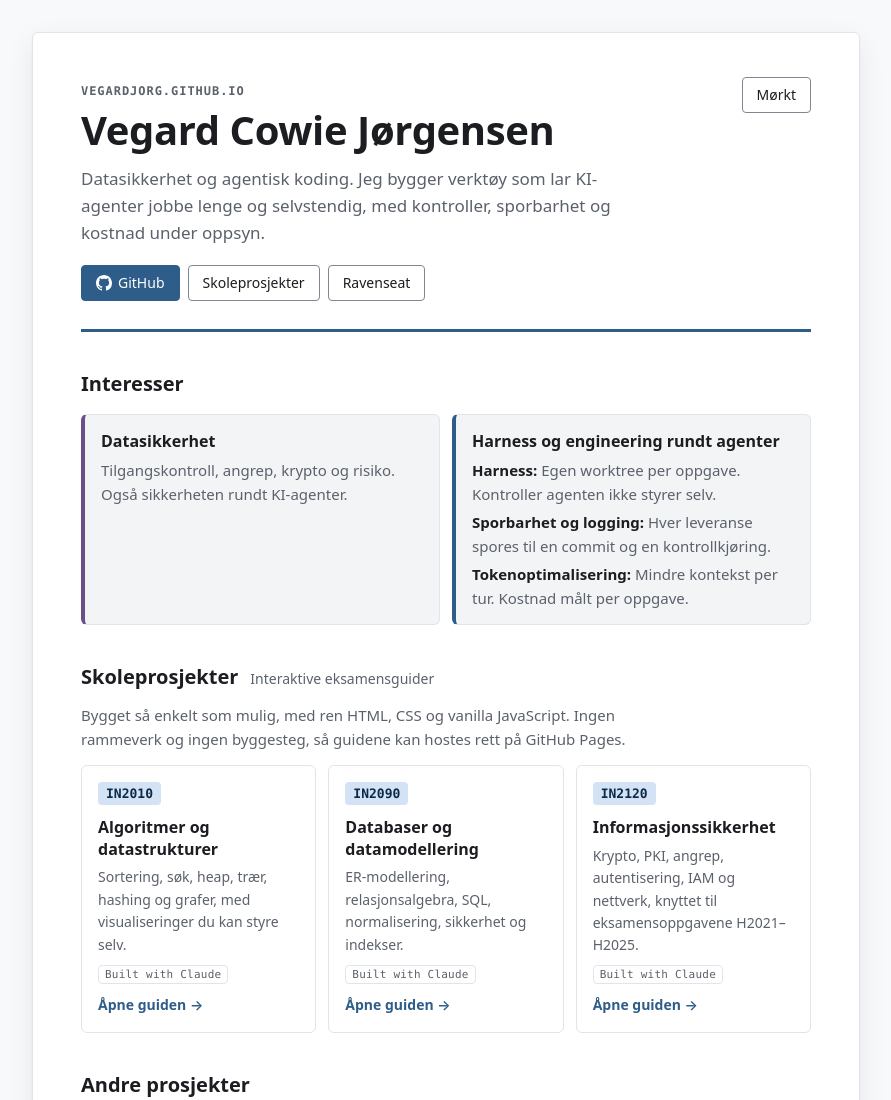
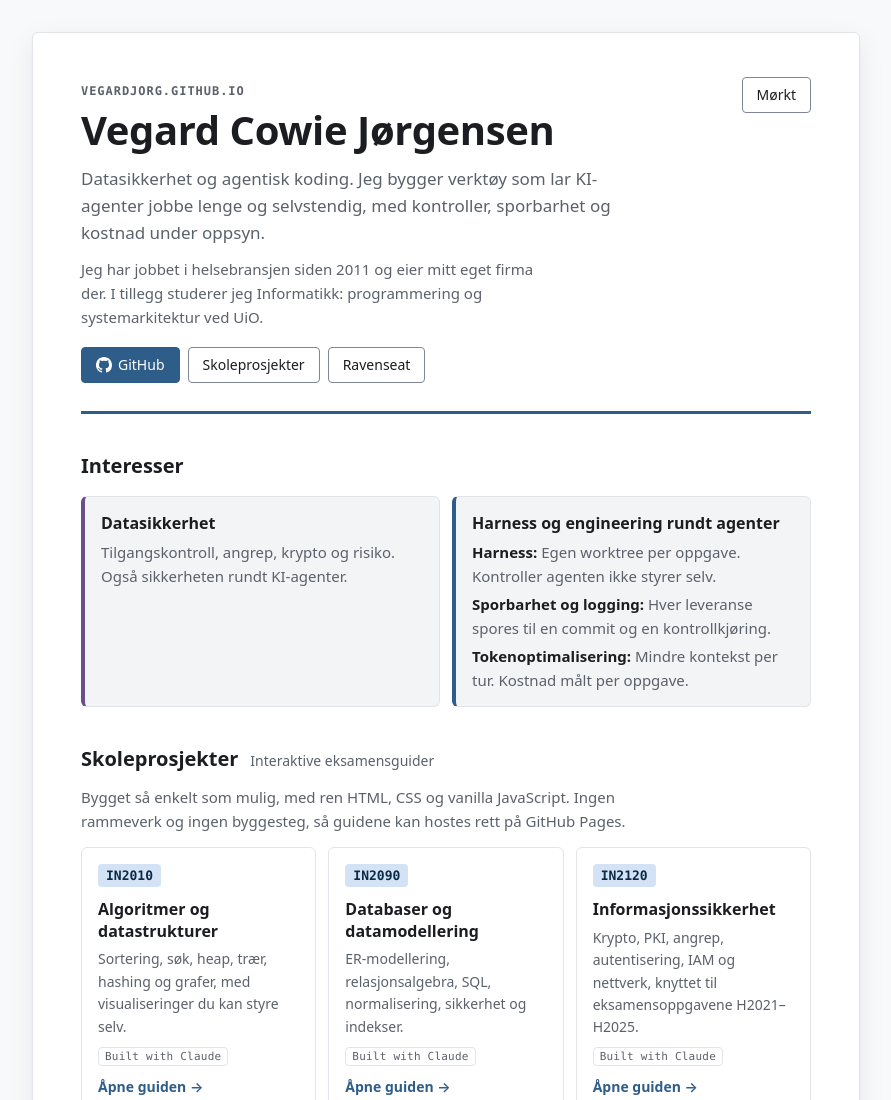
Before and after one commit to vegardjorg/vegardjorg.github.io, a plain HTML site: page index.html in a window 1280 px wide. Shown: the top 1100 px of the page, without its empty margins (194-1085 px from the left). Drawn offline with Linux system fonts and the light colour scheme.

Commit message:
Kort om bakgrunn under ingressen
Co-Authored-By: Claude Opus 5.5 <noreply@anthropic.com>

```diff
--- a/index.html
+++ b/index.html
@@ -102,6 +102,7 @@
     .mono-tag { display: inline-block; font: 600 12px/1 var(--font-mono); letter-spacing: .08em; text-transform: uppercase; color: var(--on-surface-variant); margin: 0 0 10px; }
     h1 { font-size: clamp(28px, 5vw, 40px); line-height: 1.15; letter-spacing: -.01em; margin: 0 0 12px; }
     .lead { margin: 0; max-width: 56ch; color: var(--on-surface-variant); font-size: 17px; }
+    .about { margin: 10px 0 0; max-width: 56ch; font-size: 15px; color: var(--on-surface-variant); }
     .links { display: flex; flex-wrap: wrap; gap: 8px; margin-top: 18px; }
 
     .btn {
@@ -270,6 +271,7 @@
           <p class="mono-tag">vegardjorg.github.io</p>
           <h1>Vegard Cowie Jørgensen</h1>
           <p class="lead">Datasikkerhet og agentisk koding. Jeg bygger verktøy som lar KI-agenter jobbe lenge og selvstendig, med kontroller, sporbarhet og kostnad under oppsyn.</p>
+          <p class="about">Jeg har jobbet i helsebransjen siden 2011 og eier mitt eget firma der. I tillegg studerer jeg Informatikk: programmering og systemarkitektur ved UiO.</p>
           <div class="links">
             <a class="btn primary" href="https://github.com/vegardjorg">
               <svg viewBox="0 0 16 16" aria-hidden="true" fill="currentColor"><path d="M8 0C3.58 0 0 3.58 0 8c0 3.54 2.29 6.53 5.47 7.59.4.07.55-.17.55-.38 0-.19-.01-.82-.01-1.49-2.01.37-2.53-.49-2.69-.94-.09-.23-.48-.94-.82-1.13-.28-.15-.68-.52-.01-.53.63-.01 1.08.58 1.23.82.72 1.21 1.87.87 2.33.66.07-.52.28-.87.51-1.07-1.78-.2-3.64-.89-3.64-3.95 0-.87.31-1.59.82-2.15-.08-.2-.36-1.02.08-2.12 0 0 .67-.21 2.2.82.64-.18 1.32-.27 2-.27.68 0 1.36.09 2 .27 1.53-1.04 2.2-.82 2.2-.82.44 1.1.16 1.92.08 2.12.51.56.82 1.27.82 2.15 0 3.07-1.87 3.75-3.65 3.95.29.25.54.73.54 1.48 0 1.07-.01 1.93-.01 2.2 0 .21.15.46.55.38A8.013 8.013 0 0016 8c0-4.42-3.58-8-8-8z"/></svg>
```
